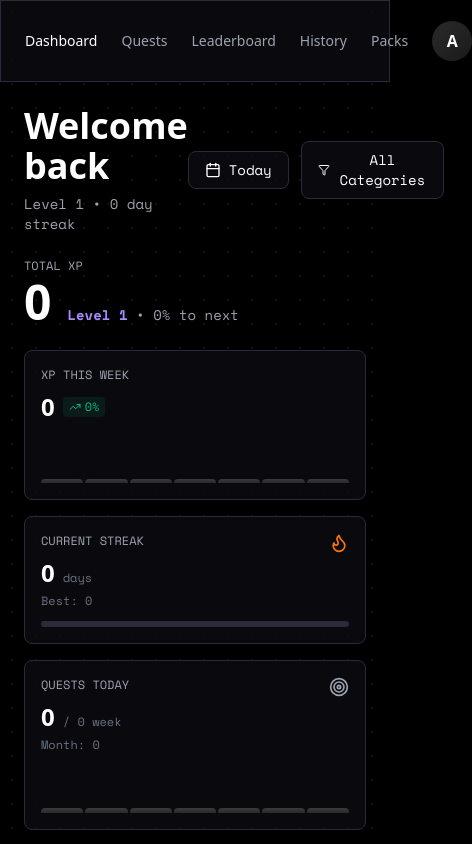
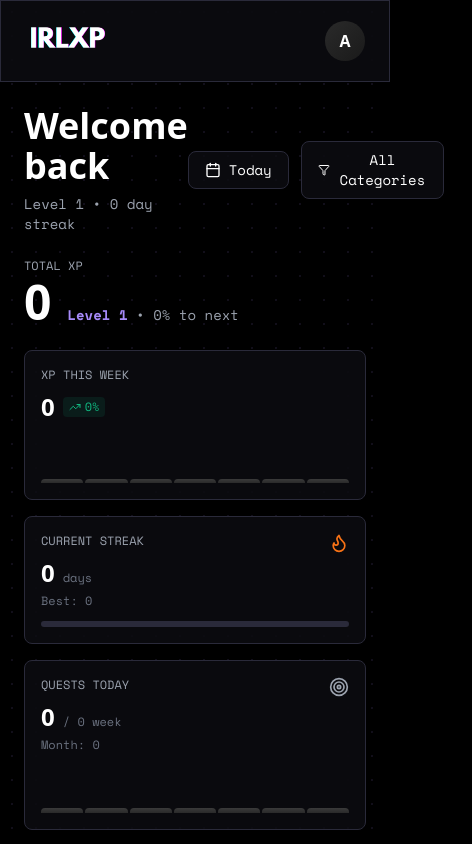
Before and after one commit to damianmathews/aesletics, a React (Vite) app: page /app in a window 390 px wide. Shown: the top 844 px of the page, 472 px wide, since content can reach past the window. Built offline with nearby package versions, Linux system fonts and the light colour scheme; a web font is replaced by a local one.

Commit message:
Add mobile responsive navigation - hide nav links on mobile, show only on desktop

```diff
--- a/src/pages/Dashboard.tsx
+++ b/src/pages/Dashboard.tsx
@@ -64,12 +64,12 @@ export default function Dashboard() {
           <Link to="/" className="flex items-center gap-3">
             <img src="/logo.png" alt="IRLXP" className="h-12 w-auto" />
           </Link>
-          <div className="flex items-center gap-6">
-            <Link to="/app" className="text-sm font-medium transition-opacity hover:opacity-70" style={{ color: 'var(--color-text)' }}>Dashboard</Link>
-            <Link to="/app/quests" className="text-sm font-medium transition-opacity hover:opacity-70" style={{ color: 'var(--color-text-secondary)' }}>Quests</Link>
-            <Link to="/app/leaderboard" className="text-sm font-medium transition-opacity hover:opacity-70" style={{ color: 'var(--color-text-secondary)' }}>Leaderboard</Link>
-            <Link to="/app/history" className="text-sm font-medium transition-opacity hover:opacity-70" style={{ color: 'var(--color-text-secondary)' }}>History</Link>
-            <Link to="/app/packs" className="text-sm font-medium transition-opacity hover:opacity-70" style={{ color: 'var(--color-text-secondary)' }}>Packs</Link>
+          <div className="flex items-center gap-3 md:gap-6">
+            <Link to="/app" className="hidden md:block text-sm font-medium transition-opacity hover:opacity-70" style={{ color: 'var(--color-text)' }}>Dashboard</Link>
+            <Link to="/app/quests" className="hidden md:block text-sm font-medium transition-opacity hover:opacity-70" style={{ color: 'var(--color-text-secondary)' }}>Quests</Link>
+            <Link to="/app/leaderboard" className="hidden md:block text-sm font-medium transition-opacity hover:opacity-70" style={{ color: 'var(--color-text-secondary)' }}>Leaderboard</Link>
+            <Link to="/app/history" className="hidden md:block text-sm font-medium transition-opacity hover:opacity-70" style={{ color: 'var(--color-text-secondary)' }}>History</Link>
+            <Link to="/app/packs" className="hidden md:block text-sm font-medium transition-opacity hover:opacity-70" style={{ color: 'var(--color-text-secondary)' }}>Packs</Link>
             <div className="relative">
               <button
                 onClick={() => setShowProfileMenu(!showProfileMenu)}
--- a/src/pages/History.tsx
+++ b/src/pages/History.tsx
@@ -66,12 +66,12 @@ export default function History() {
           <Link to="/" className="flex items-center gap-3">
             <img src="/logo.png" alt="IRLXP" className="h-12 w-auto" />
           </Link>
-          <div className="flex items-center gap-6">
-            <Link to="/app" className="text-sm font-medium transition-opacity hover:opacity-70" style={{ color: 'var(--color-text-secondary)' }}>Dashboard</Link>
-            <Link to="/app/quests" className="text-sm font-medium transition-opacity hover:opacity-70" style={{ color: 'var(--color-text-secondary)' }}>Quests</Link>
-            <Link to="/app/leaderboard" className="text-sm font-medium transition-opacity hover:opacity-70" style={{ color: 'var(--color-text-secondary)' }}>Leaderboard</Link>
-            <Link to="/app/history" className="text-sm font-medium transition-opacity hover:opacity-70" style={{ color: 'var(--color-text)' }}>History</Link>
-            <Link to="/app/packs" className="text-sm font-medium transition-opacity hover:opacity-70" style={{ color: 'var(--color-text-secondary)' }}>Packs</Link>
+          <div className="flex items-center gap-3 md:gap-6">
+            <Link to="/app" className="hidden md:block text-sm font-medium transition-opacity hover:opacity-70" style={{ color: 'var(--color-text-secondary)' }}>Dashboard</Link>
+            <Link to="/app/quests" className="hidden md:block text-sm font-medium transition-opacity hover:opacity-70" style={{ color: 'var(--color-text-secondary)' }}>Quests</Link>
+            <Link to="/app/leaderboard" className="hidden md:block text-sm font-medium transition-opacity hover:opacity-70" style={{ color: 'var(--color-text-secondary)' }}>Leaderboard</Link>
+            <Link to="/app/history" className="hidden md:block text-sm font-medium transition-opacity hover:opacity-70" style={{ color: 'var(--color-text)' }}>History</Link>
+            <Link to="/app/packs" className="hidden md:block text-sm font-medium transition-opacity hover:opacity-70" style={{ color: 'var(--color-text-secondary)' }}>Packs</Link>
             <div className="relative">
               <button
                 onClick={() => setShowProfileMenu(!showProfileMenu)}
--- a/src/pages/Leaderboard.tsx
+++ b/src/pages/Leaderboard.tsx
@@ -92,12 +92,12 @@ export default function Leaderboard() {
           <Link to="/" className="flex items-center gap-3">
             <img src="/logo.png" alt="IRLXP" className="h-12 w-auto" />
           </Link>
-          <div className="flex items-center gap-6">
-            <Link to="/app" className="text-sm font-medium transition-opacity hover:opacity-70" style={{ color: 'var(--color-text-secondary)' }}>Dashboard</Link>
-            <Link to="/app/quests" className="text-sm font-medium transition-opacity hover:opacity-70" style={{ color: 'var(--color-text-secondary)' }}>Quests</Link>
-            <Link to="/app/leaderboard" className="text-sm font-medium transition-opacity hover:opacity-70" style={{ color: 'var(--color-text)' }}>Leaderboard</Link>
-            <Link to="/app/history" className="text-sm font-medium transition-opacity hover:opacity-70" style={{ color: 'var(--color-text-secondary)' }}>History</Link>
-            <Link to="/app/packs" className="text-sm font-medium transition-opacity hover:opacity-70" style={{ color: 'var(--color-text-secondary)' }}>Packs</Link>
+          <div className="flex items-center gap-3 md:gap-6">
+            <Link to="/app" className="hidden md:block text-sm font-medium transition-opacity hover:opacity-70" style={{ color: 'var(--color-text-secondary)' }}>Dashboard</Link>
+            <Link to="/app/quests" className="hidden md:block text-sm font-medium transition-opacity hover:opacity-70" style={{ color: 'var(--color-text-secondary)' }}>Quests</Link>
+            <Link to="/app/leaderboard" className="hidden md:block text-sm font-medium transition-opacity hover:opacity-70" style={{ color: 'var(--color-text)' }}>Leaderboard</Link>
+            <Link to="/app/history" className="hidden md:block text-sm font-medium transition-opacity hover:opacity-70" style={{ color: 'var(--color-text-secondary)' }}>History</Link>
+            <Link to="/app/packs" className="hidden md:block text-sm font-medium transition-opacity hover:opacity-70" style={{ color: 'var(--color-text-secondary)' }}>Packs</Link>
             <div className="relative">
               <button
                 onClick={() => setShowProfileMenu(!showProfileMenu)}
--- a/src/pages/QuestDetail.tsx
+++ b/src/pages/QuestDetail.tsx
@@ -82,12 +82,12 @@ export default function QuestDetail() {
           <Link to="/" className="flex items-center gap-3">
             <img src="/logo.png" alt="IRLXP" className="h-12 w-auto" />
           </Link>
-          <div className="flex items-center gap-6">
-            <Link to="/app" className="text-sm font-medium transition-opacity hover:opacity-70" style={{ color: 'var(--color-text-secondary)' }}>Dashboard</Link>
-            <Link to="/app/quests" className="text-sm font-medium transition-opacity hover:opacity-70" style={{ color: 'var(--color-text)' }}>Quests</Link>
-            <Link to="/app/leaderboard" className="text-sm font-medium transition-opacity hover:opacity-70" style={{ color: 'var(--color-text-secondary)' }}>Leaderboard</Link>
-            <Link to="/app/history" className="text-sm font-medium transition-opacity hover:opacity-70" style={{ color: 'var(--color-text-secondary)' }}>History</Link>
-            <Link to="/app/packs" className="text-sm font-medium transition-opacity hover:opacity-70" style={{ color: 'var(--color-text-secondary)' }}>Packs</Link>
+          <div className="flex items-center gap-3 md:gap-6">
+            <Link to="/app" className="hidden md:block text-sm font-medium transition-opacity hover:opacity-70" style={{ color: 'var(--color-text-secondary)' }}>Dashboard</Link>
+            <Link to="/app/quests" className="hidden md:block text-sm font-medium transition-opacity hover:opacity-70" style={{ color: 'var(--color-text)' }}>Quests</Link>
+            <Link to="/app/leaderboard" className="hidden md:block text-sm font-medium transition-opacity hover:opacity-70" style={{ color: 'var(--color-text-secondary)' }}>Leaderboard</Link>
+            <Link to="/app/history" className="hidden md:block text-sm font-medium transition-opacity hover:opacity-70" style={{ color: 'var(--color-text-secondary)' }}>History</Link>
+            <Link to="/app/packs" className="hidden md:block text-sm font-medium transition-opacity hover:opacity-70" style={{ color: 'var(--color-text-secondary)' }}>Packs</Link>
             <div className="relative">
               <button
                 onClick={() => setShowProfileMenu(!showProfileMenu)}
--- a/src/pages/QuestLibrary.tsx
+++ b/src/pages/QuestLibrary.tsx
@@ -61,12 +61,12 @@ export default function QuestLibrary() {
           <Link to="/" className="flex items-center gap-3">
             <img src="/logo.png" alt="IRLXP" className="h-12 w-auto" />
           </Link>
-          <div className="flex items-center gap-6">
-            <Link to="/app" className="text-sm font-medium transition-opacity hover:opacity-70" style={{ color: 'var(--color-text-secondary)' }}>Dashboard</Link>
-            <Link to="/app/quests" className="text-sm font-medium transition-opacity hover:opacity-70" style={{ color: 'var(--color-text)' }}>Quests</Link>
-            <Link to="/app/leaderboard" className="text-sm font-medium transition-opacity hover:opacity-70" style={{ color: 'var(--color-text-secondary)' }}>Leaderboard</Link>
-            <Link to="/app/history" className="text-sm font-medium transition-opacity hover:opacity-70" style={{ color: 'var(--color-text-secondary)' }}>History</Link>
-            <Link to="/app/packs" className="text-sm font-medium transition-opacity hover:opacity-70" style={{ color: 'var(--color-text-secondary)' }}>Packs</Link>
+          <div className="flex items-center gap-3 md:gap-6">
+            <Link to="/app" className="hidden md:block text-sm font-medium transition-opacity hover:opacity-70" style={{ color: 'var(--color-text-secondary)' }}>Dashboard</Link>
+            <Link to="/app/quests" className="hidden md:block text-sm font-medium transition-opacity hover:opacity-70" style={{ color: 'var(--color-text)' }}>Quests</Link>
+            <Link to="/app/leaderboard" className="hidden md:block text-sm font-medium transition-opacity hover:opacity-70" style={{ color: 'var(--color-text-secondary)' }}>Leaderboard</Link>
+            <Link to="/app/history" className="hidden md:block text-sm font-medium transition-opacity hover:opacity-70" style={{ color: 'var(--color-text-secondary)' }}>History</Link>
+            <Link to="/app/packs" className="hidden md:block text-sm font-medium transition-opacity hover:opacity-70" style={{ color: 'var(--color-text-secondary)' }}>Packs</Link>
             <div className="relative">
               <button
                 onClick={() => setShowProfileMenu(!showProfileMenu)}
--- a/src/pages/QuestPacks.tsx
+++ b/src/pages/QuestPacks.tsx
@@ -47,12 +47,12 @@ export default function QuestPacks() {
           <Link to="/" className="flex items-center gap-3">
             <img src="/logo.png" alt="IRLXP" className="h-12 w-auto" />
           </Link>
-          <div className="flex items-center gap-6">
-            <Link to="/app" className="text-sm font-medium transition-opacity hover:opacity-70" style={{ color: 'var(--color-text-secondary)' }}>Dashboard</Link>
-            <Link to="/app/quests" className="text-sm font-medium transition-opacity hover:opacity-70" style={{ color: 'var(--color-text-secondary)' }}>Quests</Link>
-            <Link to="/app/leaderboard" className="text-sm font-medium transition-opacity hover:opacity-70" style={{ color: 'var(--color-text-secondary)' }}>Leaderboard</Link>
-            <Link to="/app/history" className="text-sm font-medium transition-opacity hover:opacity-70" style={{ color: 'var(--color-text-secondary)' }}>History</Link>
-            <Link to="/app/packs" className="text-sm font-medium transition-opacity hover:opacity-70" style={{ color: 'var(--color-text)' }}>Packs</Link>
+          <div className="flex items-center gap-3 md:gap-6">
+            <Link to="/app" className="hidden md:block text-sm font-medium transition-opacity hover:opacity-70" style={{ color: 'var(--color-text-secondary)' }}>Dashboard</Link>
+            <Link to="/app/quests" className="hidden md:block text-sm font-medium transition-opacity hover:opacity-70" style={{ color: 'var(--color-text-secondary)' }}>Quests</Link>
+            <Link to="/app/leaderboard" className="hidden md:block text-sm font-medium transition-opacity hover:opacity-70" style={{ color: 'var(--color-text-secondary)' }}>Leaderboard</Link>
+            <Link to="/app/history" className="hidden md:block text-sm font-medium transition-opacity hover:opacity-70" style={{ color: 'var(--color-text-secondary)' }}>History</Link>
+            <Link to="/app/packs" className="hidden md:block text-sm font-medium transition-opacity hover:opacity-70" style={{ color: 'var(--color-text)' }}>Packs</Link>
             <div className="relative">
               <button
                 onClick={() => setShowProfileMenu(!showProfileMenu)}
@@ -274,7 +274,7 @@ export default function QuestPacks() {
         {/* How Packs Work */}
         <motion.div initial={{ opacity: 0, y: 20 }} animate={{ opacity: 1, y: 0 }} transition={{ delay: 0.4 }} className="mt-12 glass rounded-card p-8 border" style={{ borderColor: 'var(--color-border)' }}>
           <h2 className="font-display text-2xl font-semibold mb-4" style={{ color: 'var(--color-text)' }}>How Quest Packs Work</h2>
-          <div className="grid md:grid-cols-3 gap-6">
+          <div className="grid md:grid-cols-3 gap-3 md:gap-6">
             <div>
               <div className="mb-2">
                 <Package size={40} style={{ color: 'var(--color-accent)' }} />
--- a/src/pages/Settings.tsx
+++ b/src/pages/Settings.tsx
@@ -50,12 +50,12 @@ export default function Settings() {
           <Link to="/" className="flex items-center gap-3">
             <img src="/logo.png" alt="IRLXP" className="h-12 w-auto" />
           </Link>
-          <div className="flex items-center gap-6">
-            <Link to="/app" className="text-sm font-medium transition-opacity hover:opacity-70" style={{ color: 'var(--color-text-secondary)' }}>Dashboard</Link>
-            <Link to="/app/quests" className="text-sm font-medium transition-opacity hover:opacity-70" style={{ color: 'var(--color-text-secondary)' }}>Quests</Link>
-            <Link to="/app/leaderboard" className="text-sm font-medium transition-opacity hover:opacity-70" style={{ color: 'var(--color-text-secondary)' }}>Leaderboard</Link>
-            <Link to="/app/history" className="text-sm font-medium transition-opacity hover:opacity-70" style={{ color: 'var(--color-text-secondary)' }}>History</Link>
-            <Link to="/app/packs" className="text-sm font-medium transition-opacity hover:opacity-70" style={{ color: 'var(--color-text-secondary)' }}>Packs</Link>
+          <div className="flex items-center gap-3 md:gap-6">
+            <Link to="/app" className="hidden md:block text-sm font-medium transition-opacity hover:opacity-70" style={{ color: 'var(--color-text-secondary)' }}>Dashboard</Link>
+            <Link to="/app/quests" className="hidden md:block text-sm font-medium transition-opacity hover:opacity-70" style={{ color: 'var(--color-text-secondary)' }}>Quests</Link>
+            <Link to="/app/leaderboard" className="hidden md:block text-sm font-medium transition-opacity hover:opacity-70" style={{ color: 'var(--color-text-secondary)' }}>Leaderboard</Link>
+            <Link to="/app/history" className="hidden md:block text-sm font-medium transition-opacity hover:opacity-70" style={{ color: 'var(--color-text-secondary)' }}>History</Link>
+            <Link to="/app/packs" className="hidden md:block text-sm font-medium transition-opacity hover:opacity-70" style={{ color: 'var(--color-text-secondary)' }}>Packs</Link>
             <div className="relative">
               <button
                 onClick={() => setShowProfileMenu(!showProfileMenu)}
```
